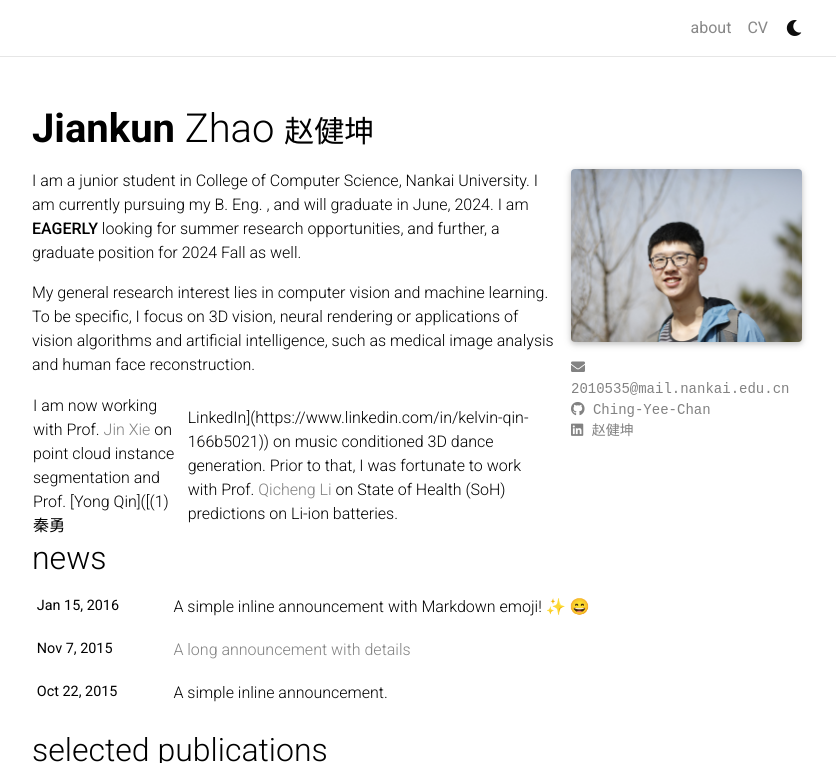
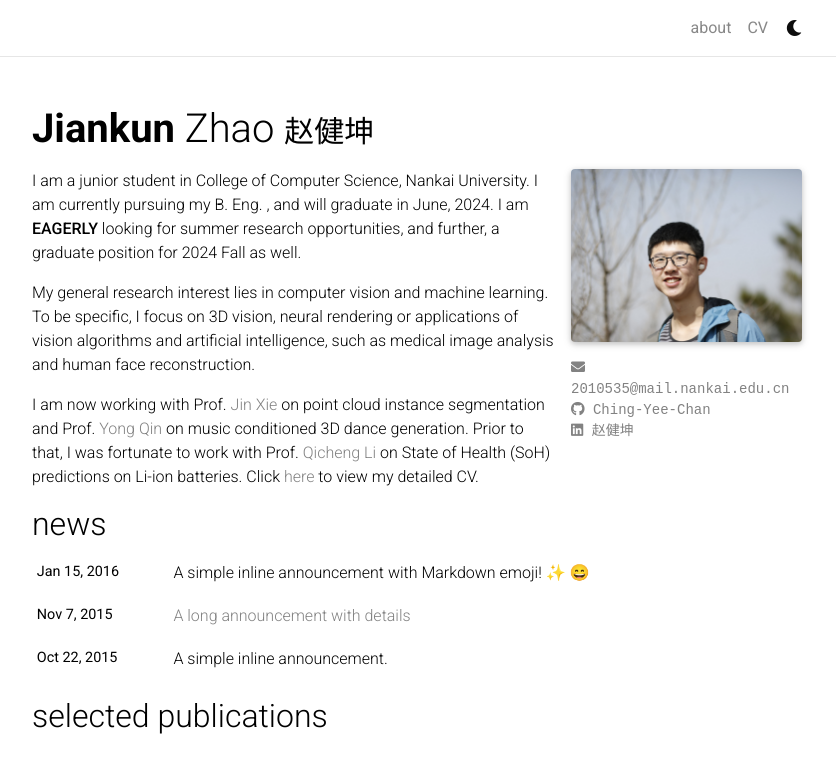
Before and after one commit to Ching-Yee-Chan/ching-yee-chan.github.io, a Jekyll site: the page built from _pages/about.md, in a window 1280 px wide and 1087 px high, cut to the strip 0-763 px from the top of the window. Shown: the whole strip, without its empty margins (223-1059 px from the left). Built offline with Jekyll 4.4.1, drawn with Linux system fonts in a browser that asks for light colours; full-size pictures stand in for the smaller copies a plugin makes; emoji names are drawn with the system emoji font; comment, search, counter and statistics services are not loaded; a style sheet for code colours, icons or effects is not loaded.

Commit message:
intro modified

```diff
--- a/_pages/about.md
+++ b/_pages/about.md
@@ -19,4 +19,4 @@ I am a junior student in College of Computer Science, Nankai University. I am cu
 
 My general research interest lies in computer vision and machine learning. To be specific, I focus on 3D vision, neural rendering or applications of vision algorithms and artificial intelligence, such as medical image analysis and human face reconstruction.
 
-I am now working with Prof. [Jin Xie](https://csjinxie.github.io/) on point cloud instance segmentation and Prof. [Yong Qin]([(1) 秦勇 | LinkedIn](https://www.linkedin.com/in/kelvin-qin-166b5021)) on music conditioned 3D dance generation. Prior to that, I was fortunate to work with Prof. [Qicheng Li](https://www.linkedin.com/in/%E8%B5%B7%E6%88%90-%E6%9D%8E-6a27781a5) on State of Health (SoH) predictions on Li-ion batteries.
+I am now working with Prof. [Jin Xie](https://csjinxie.github.io/) on point cloud instance segmentation and Prof. [Yong Qin](https://www.linkedin.com/in/kelvin-qin-166b5021) on music conditioned 3D dance generation. Prior to that, I was fortunate to work with Prof. [Qicheng Li](https://www.linkedin.com/in/%E8%B5%B7%E6%88%90-%E6%9D%8E-6a27781a5) on State of Health (SoH) predictions on Li-ion batteries. Click [here](/assets/pdf/CV_Jiankun.pdf) to view my detailed CV.
```
